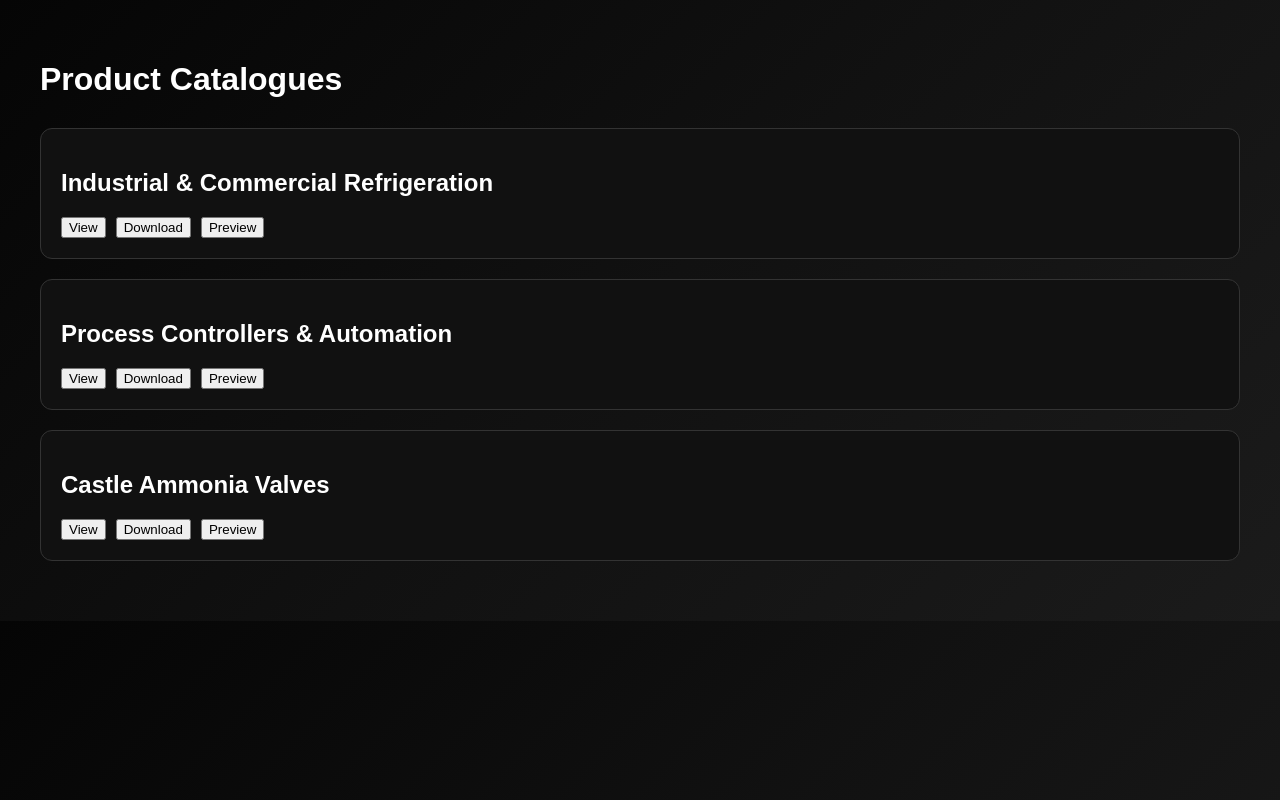
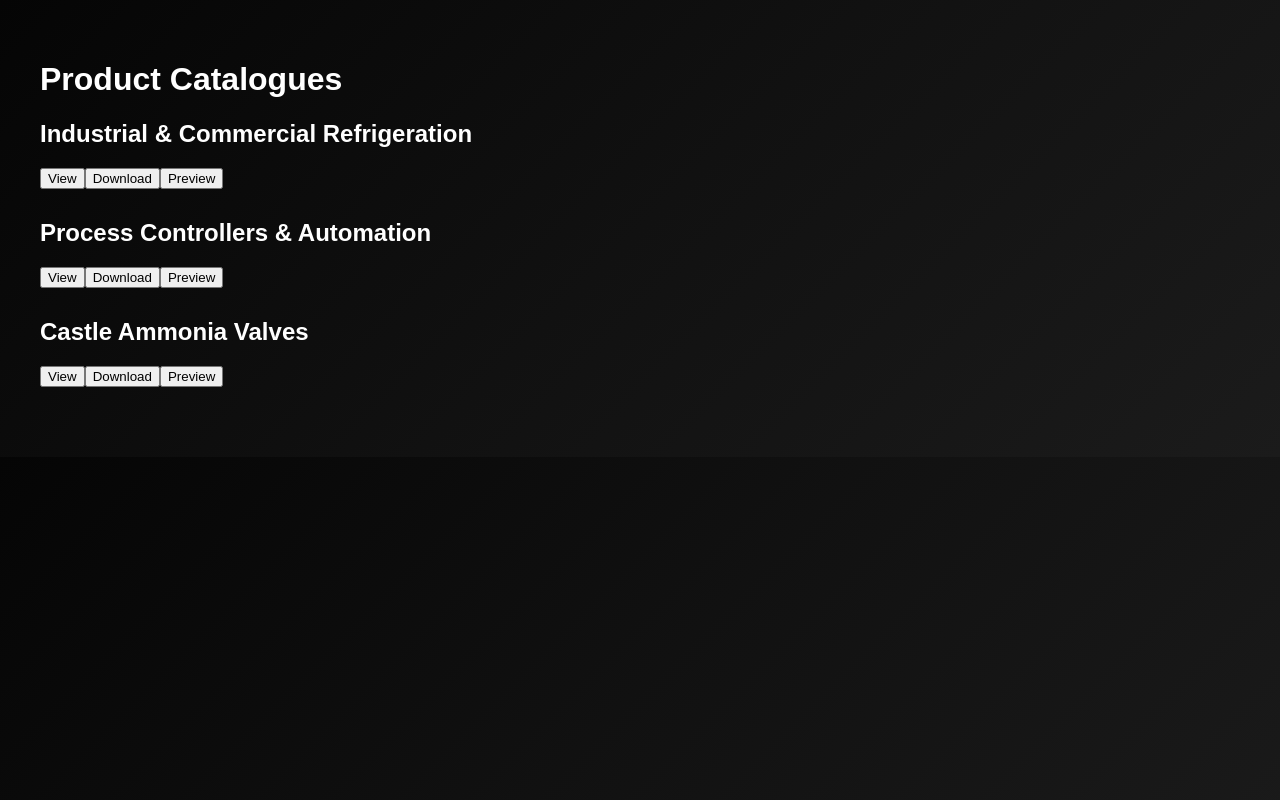
Before and after one commit to ashutoshdwivedi-spec/pvr-catalogues, a Next.js app: page /catalogues in a window 1280 px wide. Built offline with nearby package versions, Linux system fonts and the light colour scheme.

Commit message:
Update page.tsx

```diff
--- a/app/catalogues/page.tsx
+++ b/app/catalogues/page.tsx
@@ -1,69 +1,38 @@
-"use client";
-
-import { useState } from "react";
-
 const catalogues = [
   {
     title: "Industrial & Commercial Refrigeration",
-    pdf: "PASTE_PDF_LINK_HERE_1"
+    pdf: "https://xnacgp3gcfjnlu1g.public.blob.vercel-storage.com/catalogues/industrial-and-commercial-refrigeration.pdf"
   },
   {
     title: "Process Controllers & Automation",
-    pdf: "PASTE_PDF_LINK_HERE_2"
+    pdf: "https://xnacgp3gcfjnlu1g.public.blob.vercel-storage.com/catalogues/process-controllers-and-automation.pdf"
   },
   {
     title: "Castle Ammonia Valves",
-    pdf: "PASTE_PDF_LINK_HERE_3"
+    pdf: "https://xnacgp3gcfjnlu1g.public.blob.vercel-storage.com/catalogues/castle-ammonia-valves.pdf"
   }
 ];
 
 export default function Catalogues() {
-  const [active, setActive] = useState(null);
+  return (
+    <main style={{ padding: "40px", color: "white" }}>
+      <h1>Product Catalogues</h1>
 
-  return (
-    <main style={{ padding: "40px", maxWidth: "1200px", margin: "auto" }}>
-      <h1 style={{ fontSize: "32px", marginBottom: "30px" }}>
-        Product Catalogues
-      </h1>
+      {catalogues.map((item, index) => (
+        <div key={index} style={{ marginBottom: "30px" }}>
+          <h2>{item.title}</h2>
 
-      {catalogues.map((cat, index) => (
-        <div
-          key={index}
-          style={{
-            border: "1px solid #333",
-            borderRadius: "12px",
-            padding: "20px",
-            marginBottom: "20px",
-            background: "#111"
-          }}
-        >
-          <h2>{cat.title}</h2>
+          <a href={item.pdf} target="_blank">
+            <button>View</button>
+          </a>
 
-          <div style={{ marginTop: "10px", display: "flex", gap: "10px" }}>
-            <a href={cat.pdf} target="_blank">
-              <button>View</button>
-            </a>
+          <a href={item.pdf} download>
+            <button>Download</button>
+          </a>
 
-            <a href={cat.pdf} download>
-              <button>Download</button>
-            </a>
-
-            <button onClick={() => setActive(active === index ? null : index)}>
-              {active === index ? "Hide Preview" : "Preview"}
-            </button>
-          </div>
-
-          {active === index && (
-            <iframe
-              src={cat.pdf}
-              style={{
-                width: "100%",
-                height: "600px",
-                marginTop: "20px",
-                borderRadius: "10px"
-              }}
-            />
-          )}
+          <a href={item.pdf} target="_blank">
+            <button>Preview</button>
+          </a>
         </div>
       ))}
     </main>
```
